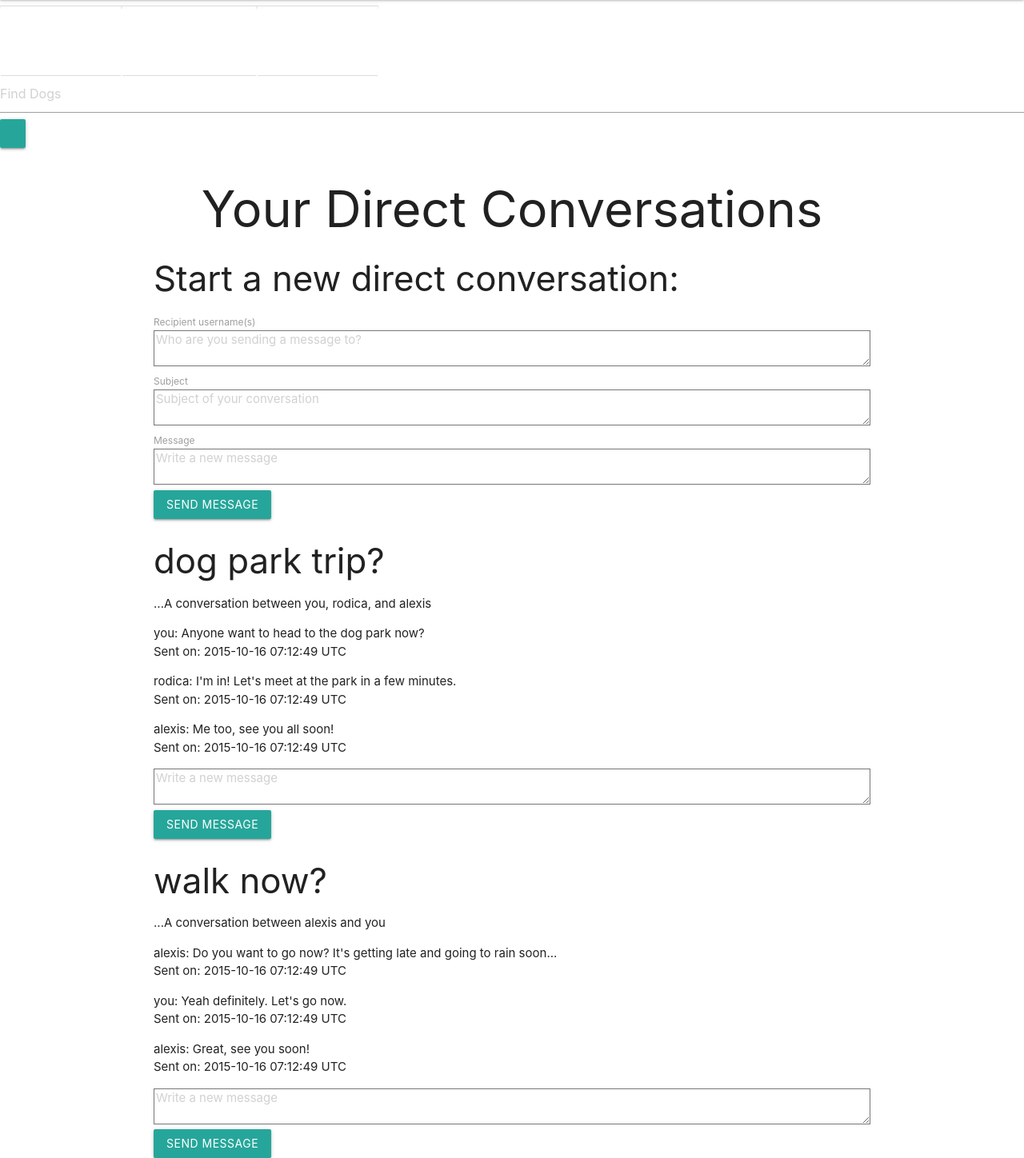
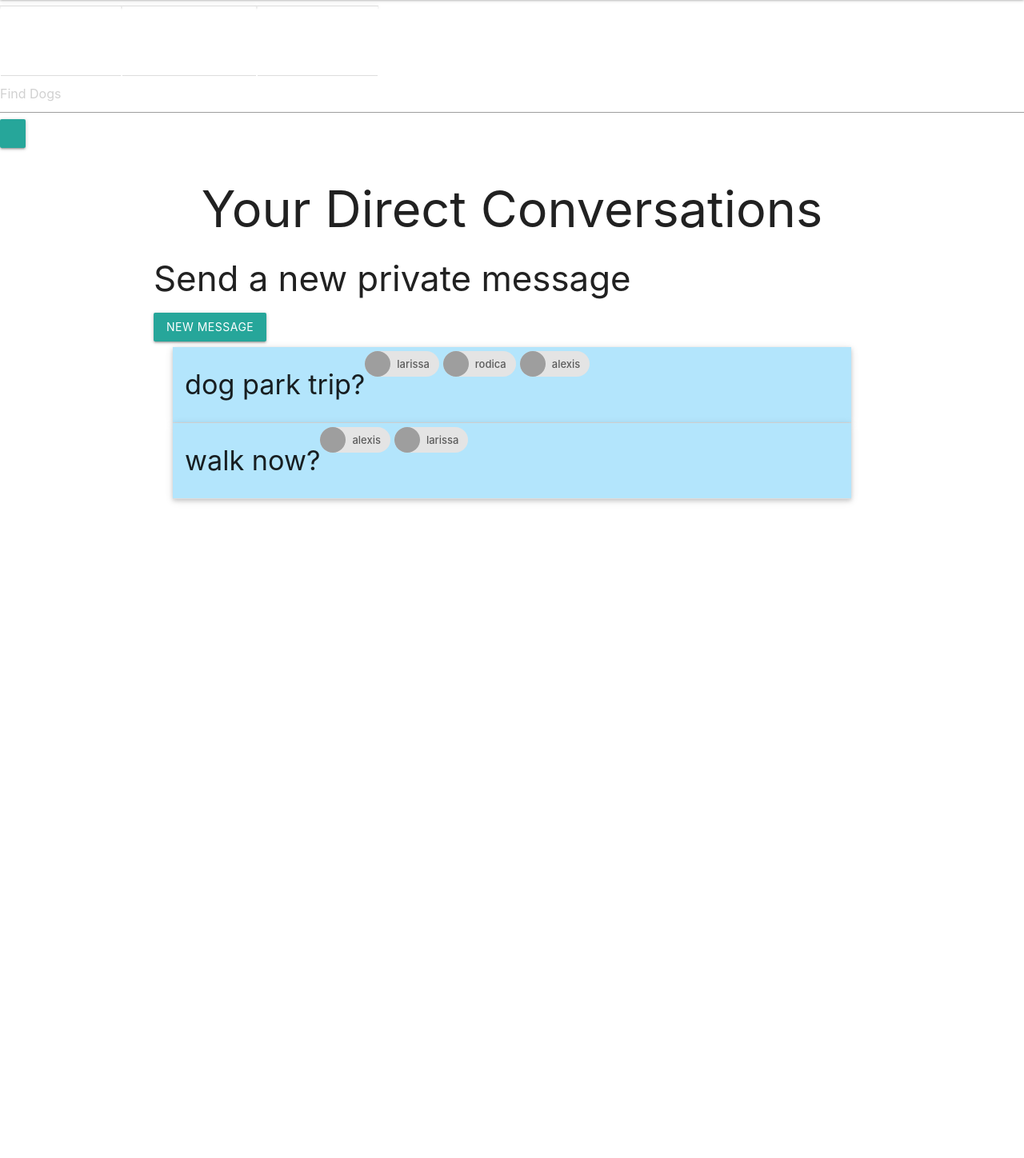
Before and after one commit to chi-cicadas-2015/hey-9, a Rails app: page /direct_conversations in a window 1280 px wide. Shown: the part 65-1513 px from the top of the page at 80% size. After the commit the page ends 694 px from the top, so only its background shows below. Run offline with Rails 7, Linux system fonts and the light colour scheme; a user stored in the database is signed in; style sheets or scripts are compiled from the project's sources; parts of the project's set-up code (start-up, migrations or seed data) failed here and were passed over; some libraries are stand-ins or nearby versions; grey boxes are pictures that could not be loaded.

Commit message:
finish live feed and private messages

```diff
--- a/app/assets/javascripts/application.js
+++ b/app/assets/javascripts/application.js
@@ -25,6 +25,8 @@ $(document).ready(function(){
   $('.modal-trigger2').leanModal();
   $('.modal-trigger3').leanModal();
   $('.modal-trigger4').leanModal();
+  $('.modal-trigger5').leanModal();
+
 
   $('.parallax').parallax();
   $('.datepicker').pickadate({selectMonths: true, selectYears: 15});
--- a/app/models/direct_conversation.rb
+++ b/app/models/direct_conversation.rb
@@ -10,16 +10,18 @@ class DirectConversation < ActiveRecord::Base
     self.private_messages.last.created_at
   end
 
-  def participants(user)
-    usernames = self.users.collect{|user| user.username}.uniq
+  def participants
+    # usernames = self.users.collect{|user| user.username}.uniq
 
-    if usernames.length == 2
-      participants = usernames.join(' and ')
-    elsif usernames.length > 2
-      usernames.insert(-2, 'and ')
-      first = usernames[0..-2].join(', ')
-      participants = first + usernames[-1]
-    end
-    participants.gsub(/#{user.username}/, 'you')
+    # if usernames.length == 2
+    #   participants = usernames.join(' and ')
+    # elsif usernames.length > 2
+    #   usernames.insert(-2, 'and ')
+    #   first = usernames[0..-2].join(', ')
+    #   participants = first + usernames[-1]
+    # end
+    # participants.gsub(/#{user.username}/, 'you')
+
+    self.users.uniq
   end
 end
--- a/app/views/direct_conversations/_conversation.html.erb
+++ b/app/views/direct_conversations/_conversation.html.erb
@@ -1,7 +1,14 @@
-<div class="conversation">
-  <h3><%= direct_conversation.subject %></h3>
-  <p>...A conversation between <%= direct_conversation.participants(current_user) %></p>
-  <div>
+<li>
+  <div style="padding-top:5px;"class="collapsible-header light-blue lighten-4">
+  <h4><%= direct_conversation.subject %></h4>
+  <% direct_conversation.participants.each do |user| %>
+    <div class="chip">
+      <img src="<%= image_url('user.avatar')%>" alt="Contact Person">
+      <%= user.username %>
+    </div>
+  <% end %>
+  </div>
+  <div class="collapsible-body">
     <div class="pm_list">
       <%= render partial: "private_messages/private_message", collection: direct_conversation.private_messages, as: :message %>
     </div>
@@ -9,4 +16,4 @@
       <%= render partial: "private_messages/form", locals: {direct_conversation: direct_conversation, private_message: PrivateMessage.new} %>
     </div>
   </div>
-</div>
+</li>
--- a/app/views/direct_conversations/_form.html.erb
+++ b/app/views/direct_conversations/_form.html.erb
@@ -1,18 +1,19 @@
-<h3>Start a new direct conversation:</h3>
-<div>
-  <%= form_for direct_conversation do |f| %>
-    <div class="form-group">
+<div class="row">
+  <%= form_for direct_conversation, :html => {:class => "col s12"} do |f| %>
+    <div class="input-field col s12">
       <%= f.label "Recipient Username(s)" %><br/>
-      <%= f.text_area :recipient, class: "form-control", placeholder: "Who are you sending a message to?" %>
+      <%= f.text_area :recipient, :class => "materialize-textarea", placeholder: "Who are you sending a message to? Please input names seperated by commas: name1, name2, name3" %>
+    </div>
+    <div class="input-field col s12">
       <%= f.label "Subject" %><br/>
-      <%= f.text_area :subject, class: "form-control", placeholder: "Subject of your conversation" %>
+      <%= f.text_area :subject, :class => "materialize-textarea", placeholder: "Subject of your conversation" %>
     </div>
       <%= f.fields_for :private_message do |u| %>
-      <div class="field">
+      <div class="input-field col s12">
         <%= u.label "Message" %><br/>
-        <%= u.text_area :content, class: "form-control", placeholder: "Write a new message" %>
+        <%= u.text_area :content, :class => "materialize-textarea", placeholder: "Write a new message" %>
       </div>
       <% end %>
-    <%= f.submit class: "btn btn-primary", value: "Send message" %>
+    <%= f.submit :class => "btn", :value => "Send message" %>
   <% end %>
 </div>
--- a/app/views/direct_conversations/index.html.erb
+++ b/app/views/direct_conversations/index.html.erb
@@ -2,10 +2,18 @@
   <h1 class="center">Your Direct Conversations</h1>
   <div>
     <div class="new_convo_form">
-      <%= render partial: "form", locals: { direct_conversation: DirectConversation.new} %>
+      <h3>Send a new private message</h3>
+      <a class="waves-effect waves-light btn modal-trigger" href="#modal5">New Message</a>
+      <div id="modal5" class="modal">
+        <div class="modal-content">
+          <%= render partial: "form", locals: { direct_conversation: DirectConversation.new} %>
+        </div>
+      </div>
     </div>
     <div class="convo_list">
-      <%= render partial: "conversation", collection: @direct_conversations, as: :direct_conversation %>
+      <ul class="collapsible popout" data-collapsible="accordion">
+        <%= render partial: "conversation", collection: @direct_conversations, as: :direct_conversation %>
+      </div>
     </div>
   </div>
 </div>
--- a/app/views/layouts/application.html.erb
+++ b/app/views/layouts/application.html.erb
@@ -81,6 +81,7 @@
           <li><a class="dropdown-button" href="#!" data-activates="dropdown2">Owner Portal<i class="mdi-navigation-arrow-drop-down right"></i></a></li>
           <ul id='dropdown2' class='dropdown-content'>
             <li><a href="/messages">Messages</a></li>
+            <li><a href="/direct_conversations">Private Messages</a></li>
             <li><a href="/events">Events</a></li>
           </ul>
           <li><a class="dropdown-button" href="#!" data-activates="dropdown3">Resources<i class="mdi-navigation-arrow-drop-down right"></i></a></li>
--- a/app/views/messages/index.html.erb
+++ b/app/views/messages/index.html.erb
@@ -1,5 +1,5 @@
 <div class="container">
-  <h1 class="center">Your Local Feed</h1>
+  <h2 class="center">Community NewsFeed</h2>
   <%= render partial: "message", collection: @messages %>
   <% if @current_user %>
     <%= render partial: "messages/form" %>
--- a/app/views/private_messages/_form.html.erb
+++ b/app/views/private_messages/_form.html.erb
@@ -1,8 +1,8 @@
-<div>
-  <%= form_for private_message, as: :private_message, url:  direct_conversation_private_messages_path(direct_conversation), html: {class: "new_private_message"} do |f| %>
-    <div class="form-group">
-      <%= f.text_area :content, class: "form-control", placeholder: "Write a new message" %>
+<div class="row">
+  <%= form_for private_message, as: :private_message, url:  direct_conversation_private_messages_path(direct_conversation), html: {:class => "new_private_message col s12"} do |f| %>
+    <div class="input-field col s12">
+      <%= f.text_area :content, :class => "materialize-textarea", placeholder: "Write a new message" %>
     </div>
-    <%= f.submit class: "btn btn-primary", value: "Send message" %>
+    <%= f.submit :class => "btn-flat", value: "Send message" %>
   <% end %>
 </div>
--- a/app/views/private_messages/_private_message.html.erb
+++ b/app/views/private_messages/_private_message.html.erb
@@ -1,13 +1,9 @@
 <% if message.content %>
-  <ul>
-    <p>
-      <% if message.user.username == current_user.username %>
-        you:
-      <% else %>
-        <%= message.user.username %>:
-      <% end %>
-      <%= message.content %>
-      <br>Sent on: <%= message.created_at %>
-    </p>
+  <ul class="collection">
+    <% if message.user.username == current_user.username %>
+      <li class="collection-item right"><p style="border-radius: 8px;" class="indigo lighten-4">you: <%= message.content %><br>Sent on: <%= message.created_at.strftime('%c') %></p></li>
+    <% else %>
+      <li class="collection-item left"><p style="border-radius: 8px;" class="amber lighten-4"><%= message.user.username %>: <%= message.content %><br>Sent on: <%= message.created_at.strftime('%c') %></p></li>
+    <% end %>
   </ul>
 <% end %>
```
Also changed, not shown: app/views/comments/_comments.html.erb (+7 -8 lines), app/views/comments/_form.html.erb (+10 -6 lines), app/views/messages/_message.html.erb (+10 -4 lines).
